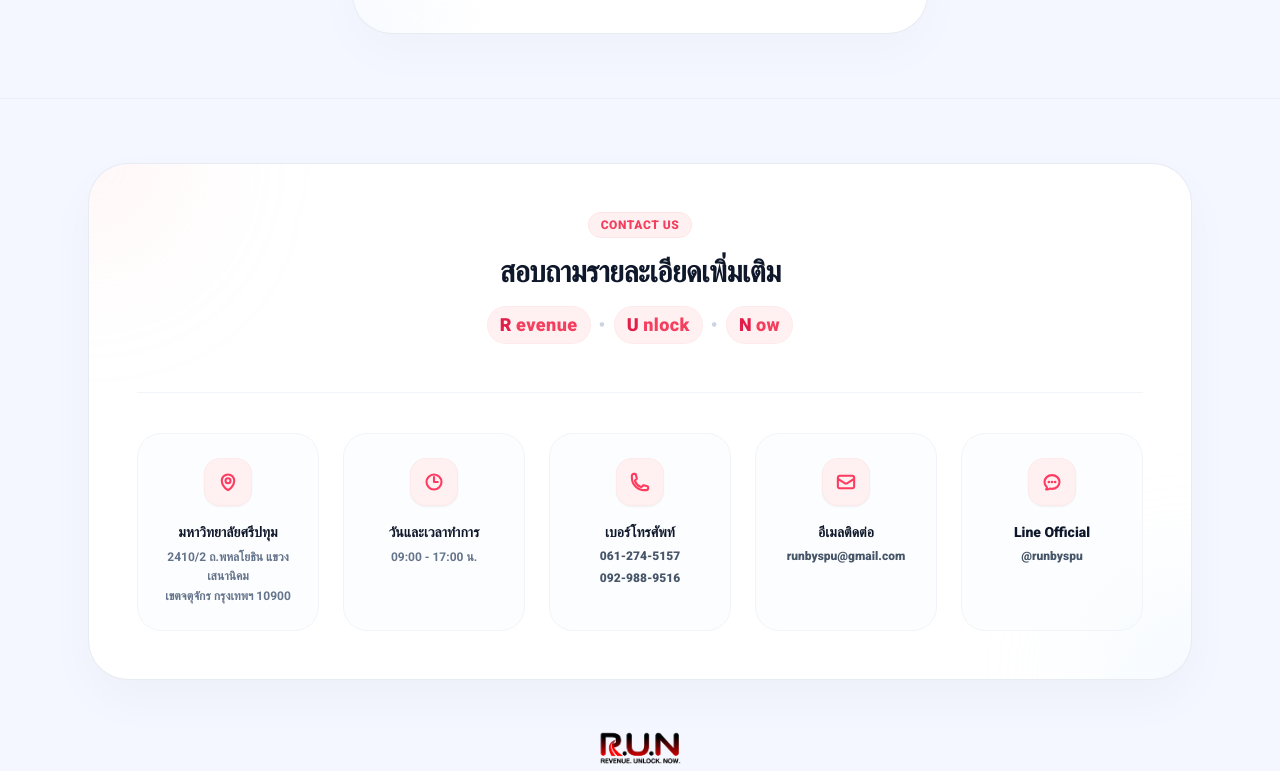
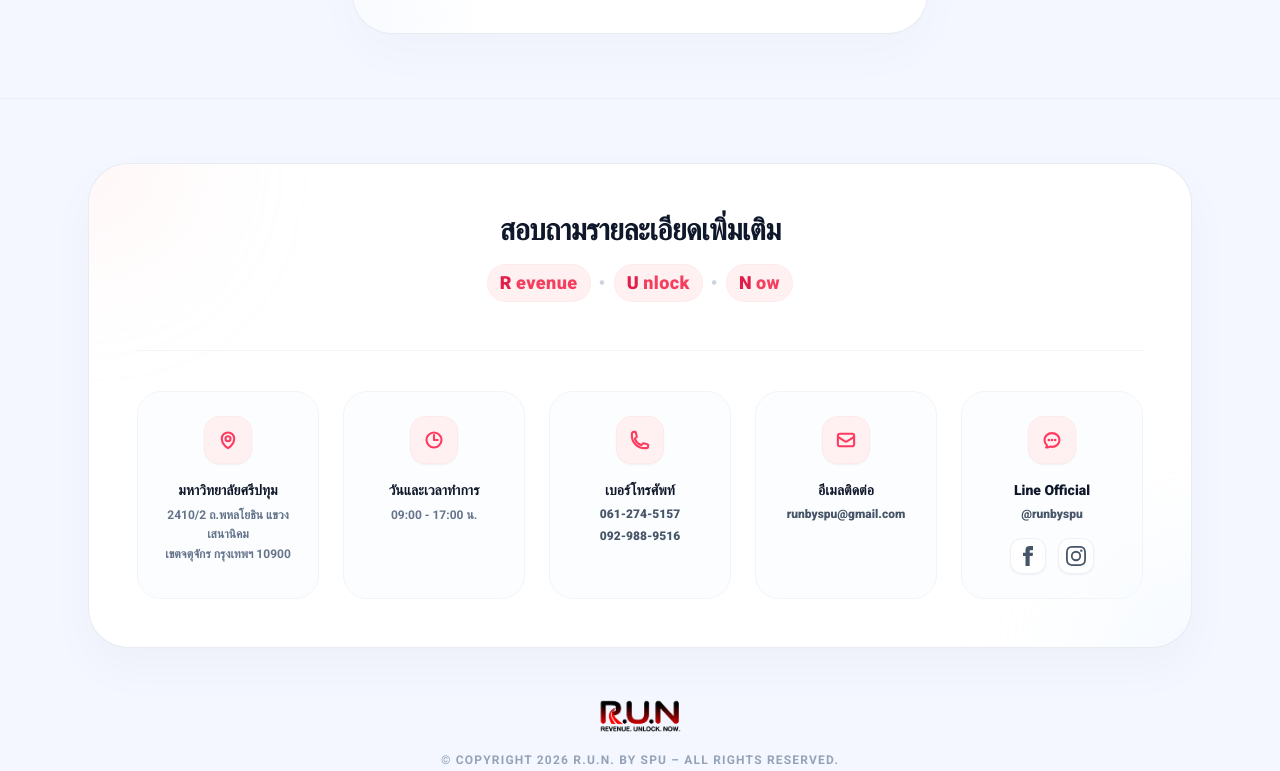
Before and after one commit to poohphurit/RunProject, a React (Vite) app: page / in a window 1280 px wide. Shown: the part 11057-11828 px from the top of the page. Built offline with nearby package versions, Linux system fonts and the light colour scheme; the HTML template or start-up script is replaced by a standard one; a web font is replaced by a local one.

Commit message:
style: remove contact us badge and add facebook/ig buttons in footer line card

```diff
--- a/src/App.jsx
+++ b/src/App.jsx
@@ -87,7 +87,7 @@
       {
         time: '10.00 - 12.00 น.',
         title: 'AI Graphic Design Mastery',
-        speaker: 'วิทยากร คุณนัทชา กาญจนจิตรา (ปอง)',
+        speaker: 'วิทยากร คุณนัชชา กาญจนจิตรา (ปอง)',
         company: 'บริษัท/แบรนด์ Enkay Studio',
         status: 'Confirmed',
         headline: 'สร้าง Visual Identity และภาพโฆษณาระดับสตูดิโอด้วย Midjourney, Nano Banana',
@@ -204,7 +204,7 @@
     accent: 'from-emerald-500 to-teal-400',
   },
   {
-    name: 'คุณ นัทชา กาญจนจิตรา (ปอง)',
+    name: 'คุณ นัชชา กาญจนจิตรา (ปอง)',
     role: 'Enkay Studio',
     bio: 'ผู้เชี่ยวชาญการใช้ AI สร้างภาพโฆษณาระดับสตูดิโอและ Visual Identity',
     image: '/speakers/speaker-pong.png?v=4',
@@ -1188,9 +1188,6 @@
             <div className="absolute -bottom-24 -right-24 w-48 h-48 bg-blue-100/30 rounded-full blur-3xl pointer-events-none" />
 
             <div className="relative z-10">
-              <span className="inline-flex items-center gap-1.5 px-3 py-1 rounded-full bg-rose-50 border border-rose-100 text-rose-500 text-xs font-black uppercase tracking-wider mb-4">
-                Contact Us
-              </span>
               <h3 className="text-2xl sm:text-3xl font-black tracking-tight text-slate-900">สอบถามรายละเอียดเพิ่มเติม</h3>
 
 
@@ -1266,7 +1263,7 @@
                   </a>
                 </div>
 
-                {/* 5. Line */}
+                {/* 5. Line & Socials */}
                 <div className="group/item flex flex-col items-center text-center p-6 rounded-3xl bg-slate-50/40 border border-slate-100 hover:bg-rose-50/30 hover:border-rose-100/80 hover:shadow-lg hover:shadow-rose-100/20 transition-all duration-300 h-full">
                   <div className="flex h-12 w-12 items-center justify-center rounded-2xl bg-rose-50 border border-rose-100/50 text-[#ff3b60] mb-4 shadow-sm transition-transform duration-300 group-hover/item:scale-110">
                     <svg className="w-5 h-5" fill="none" stroke="currentColor" viewBox="0 0 24 24" strokeWidth="2.5">
@@ -1277,6 +1274,32 @@
                   <a href="https://lin.ee/8I9yHV6" target="_blank" rel="noopener noreferrer" className="text-xs font-black text-slate-600 hover:text-[#ff3b60] transition-colors duration-200">
                     @runbyspu
                   </a>
+
+                  {/* Social Links (Facebook & Instagram) */}
+                  <div className="mt-4 flex items-center gap-3">
+                    <a
+                      href="https://facebook.com/runbyspu"
+                      target="_blank"
+                      rel="noopener noreferrer"
+                      className="flex h-9 w-9 items-center justify-center rounded-xl bg-white text-slate-600 border border-slate-200/60 shadow-sm transition hover:bg-blue-600 hover:text-white hover:border-blue-600 hover:scale-105 active:scale-95 duration-200"
+                      title="Facebook"
+                    >
+                      <svg className="w-5 h-5 fill-current" viewBox="0 0 24 24">
+                        <path d="M9 8h-3v4h3v12h5v-12h3.642l.358-4h-4v-1.667c0-.955.192-1.333 1.115-1.333h2.885v-5h-3.808c-3.596 0-5.192 1.583-5.192 4.615v3.385z" />
+                      </svg>
+                    </a>
+                    <a
+                      href="https://www.instagram.com/runbyspu/"
+                      target="_blank"
+                      rel="noopener noreferrer"
+                      className="flex h-9 w-9 items-center justify-center rounded-xl bg-white text-slate-600 border border-slate-200/60 shadow-sm transition hover:bg-gradient-to-tr hover:from-amber-500 hover:via-rose-500 hover:to-purple-600 hover:text-white hover:border-transparent hover:scale-105 active:scale-95 duration-200"
+                      title="Instagram"
+                    >
+                      <svg className="w-5 h-5 fill-current" viewBox="0 0 24 24">
+                        <path d="M12 2.163c3.204 0 3.584.012 4.85.07 3.252.148 4.771 1.691 4.919 4.919.058 1.265.069 1.645.069 4.849 0 3.205-.012 3.584-.069 4.849-.149 3.225-1.664 4.771-4.919 4.919-1.266.058-1.644.07-4.85.07-3.204 0-3.584-.012-4.849-.07-3.26-.149-4.771-1.699-4.919-4.92-.058-1.265-.07-1.644-.07-4.849 0-3.204.013-3.583.07-4.849.149-3.227 1.664-4.771 4.919-4.919 1.266-.057 1.645-.069 4.849-.069zM12 0C8.741 0 8.333.014 7.053.072 2.695.272.273 2.69.073 7.051.014 8.333 0 8.741 0 12c0 3.259.014 3.668.072 4.948.2 4.358 2.618 6.78 6.98 6.98 1.281.058 1.689.072 4.948.072 3.259 0 3.668-.014 4.948-.072 4.354-.2 6.782-2.618 6.979-6.98.059-1.28.073-1.689.073-4.948 0-3.259-.014-3.667-.072-4.947-.196-4.354-2.617-6.78-6.979-6.98C15.668.014 15.259 0 12 0zm0 5.838a6.162 6.162 0 100 12.324 6.162 6.162 0 000-12.324zM12 16a4 4 0 110-8 4 4 0 010 8zm6.406-11.845a1.44 1.44 0 100 2.881 1.44 1.44 0 000-2.881z" />
+                      </svg>
+                    </a>
+                  </div>
                 </div>
               </div>
             </div>
```
